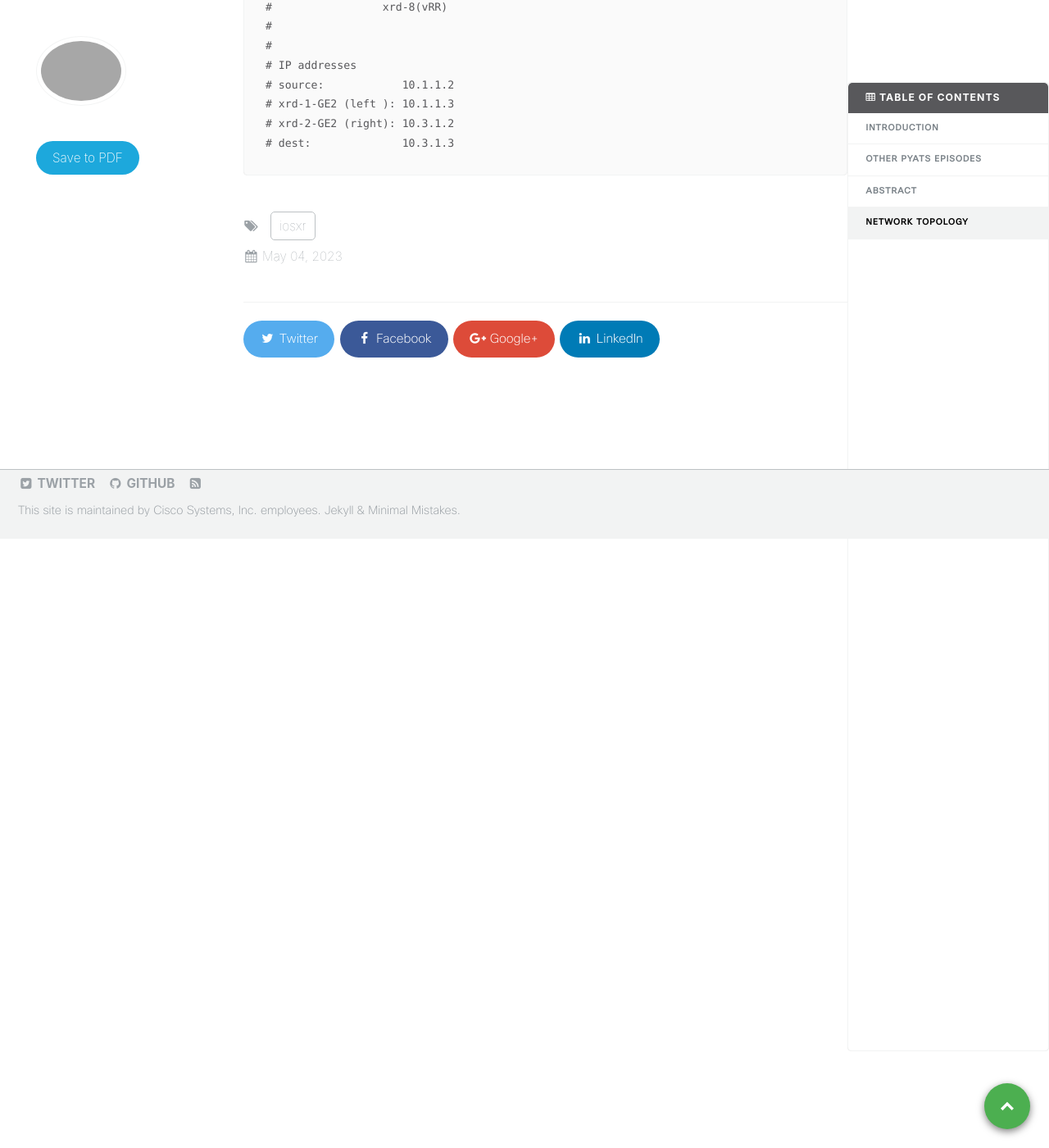
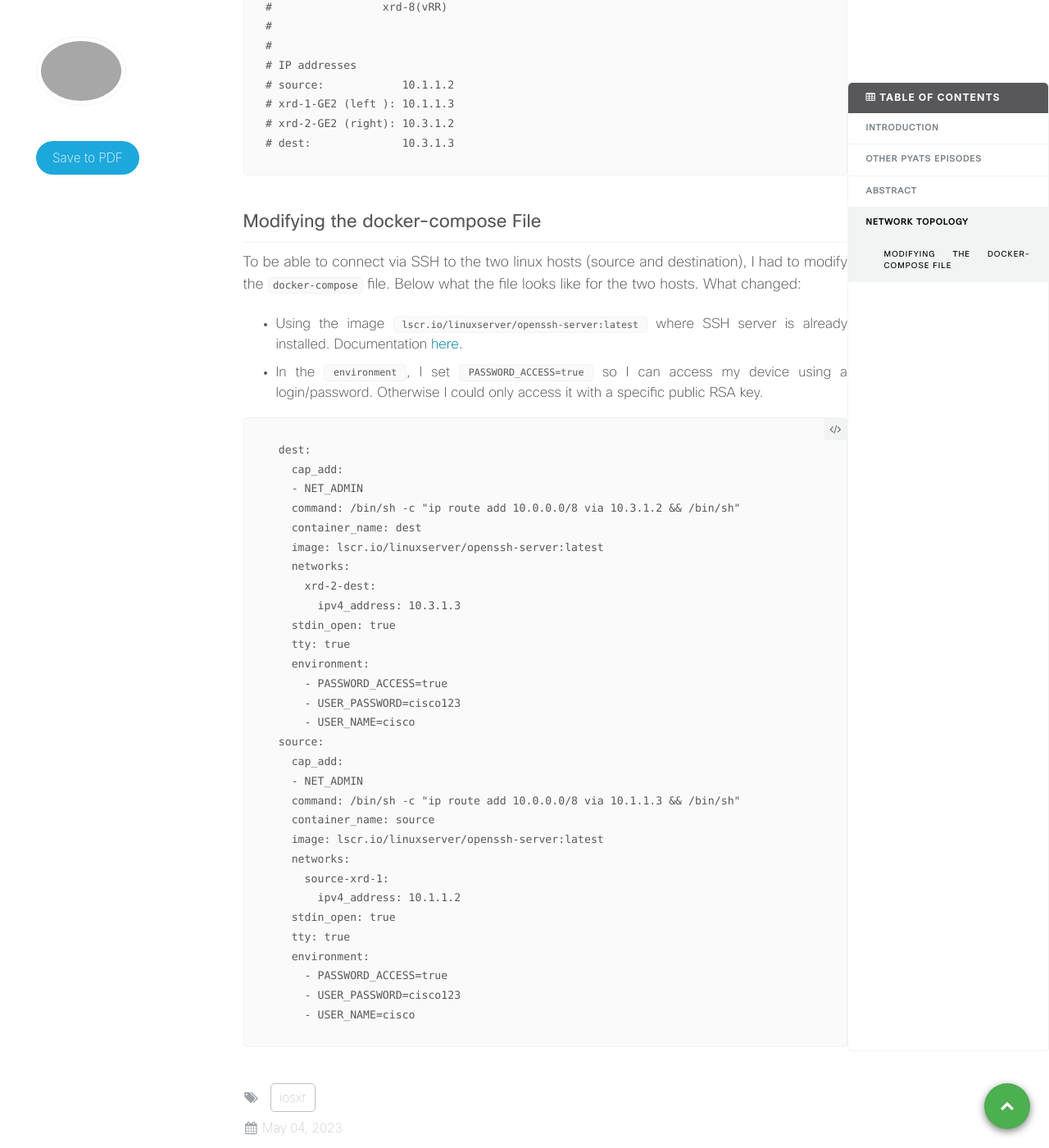
Before and after one commit to xrdocs/programmability, a Jekyll site: the page built from _tutorials/pyats-series-adding-and-removing-configuration.md, in a window 1280 px wide and 1400 px high, scrolled down 2171 px. Shown: the whole window at 82% size. Built offline with Jekyll 4.4.1, drawn with Linux system fonts in a browser that asks for light colours; comment, search, counter and statistics services are not loaded.

Commit message:
Update pyats-series-adding-and-removing-configuration.md

````diff
--- a/_tutorials/pyats-series-adding-and-removing-configuration.md
+++ b/_tutorials/pyats-series-adding-and-removing-configuration.md
@@ -68,3 +68,42 @@ The topology will look like below. We will send traffic between a source and a d
 # xrd-2-GE2 (right): 10.3.1.2
 # dest:              10.3.1.3
 ```
+
+## Modifying the docker-compose File
+
+To be able to connect via SSH to the two linux hosts (source and destination), I had to modify the `docker-compose` file. Below what the file looks like for the two hosts. What changed:
+- Using the image `lscr.io/linuxserver/openssh-server:latest` where SSH server is already installed. Documentation [here](https://github.com/linuxserver/docker-openssh-server).
+- In the `environment`, I set `PASSWORD_ACCESS=true` so I can access my device using a login/password. Otherwise I could only access it with a specific public RSA key.
+
+```
+  dest:
+    cap_add:
+    - NET_ADMIN
+    command: /bin/sh -c "ip route add 10.0.0.0/8 via 10.3.1.2 && /bin/sh"
+    container_name: dest
+    image: lscr.io/linuxserver/openssh-server:latest
+    networks:
+      xrd-2-dest:
+        ipv4_address: 10.3.1.3
+    stdin_open: true
+    tty: true
+    environment:
+      - PASSWORD_ACCESS=true
+      - USER_PASSWORD=cisco123
+      - USER_NAME=cisco
+  source:
+    cap_add:
+    - NET_ADMIN
+    command: /bin/sh -c "ip route add 10.0.0.0/8 via 10.1.1.3 && /bin/sh"
+    container_name: source
+    image: lscr.io/linuxserver/openssh-server:latest
+    networks:
+      source-xrd-1:
+        ipv4_address: 10.1.1.2
+    stdin_open: true
+    tty: true
+    environment:
+      - PASSWORD_ACCESS=true
+      - USER_PASSWORD=cisco123
+      - USER_NAME=cisco
+```
````
